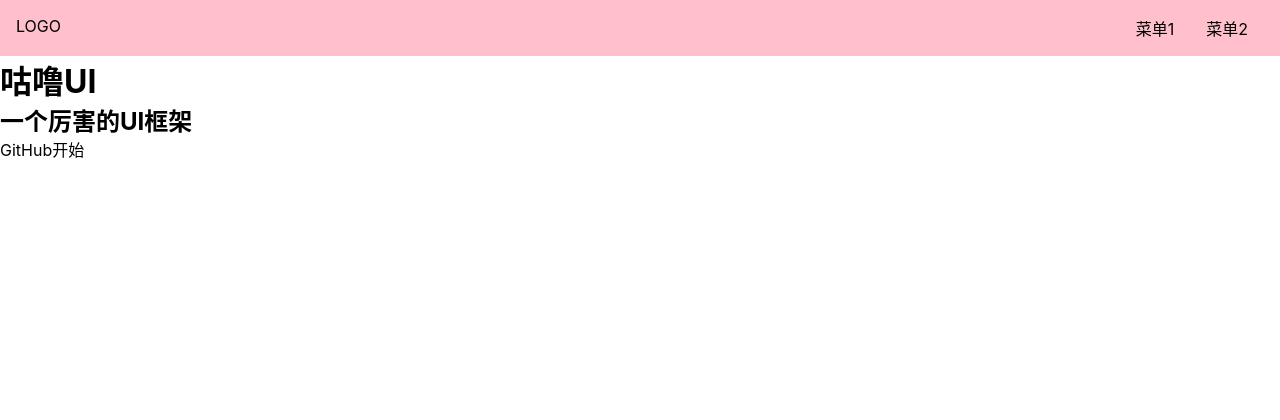
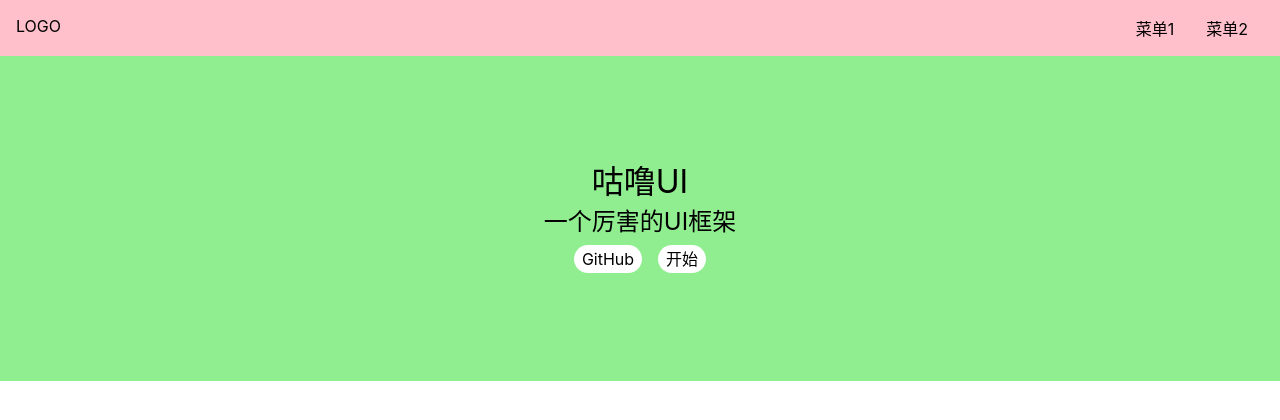
Before and after one commit to gong86627/vite, a Vue app: page / in a window 1280 px wide. Shown: the top 420 px of the page. Built offline with nearby package versions, Linux system fonts and the light colour scheme.

Commit message:
toggle aside

```diff
--- a/src/App.vue
+++ b/src/App.vue
@@ -9,7 +9,7 @@
   name: "App",
   setup() {
     const menuVisible = ref(false);
-    provide("xxx", menuVisible); //标记为所有的后代均可以使用
+    provide("menuVisible", menuVisible); //标记为所有的后代均可以使用
   },
 };
 </script>
--- a/src/components/Topnav.vue
+++ b/src/components/Topnav.vue
@@ -1,6 +1,6 @@
 <template>
   <div class="topnav">
-    <div class="logo">LOGO</div>
+    <div class="logo" @click="toggleMenu">LOGO</div>
     <ul class="menu">
       <li>菜单1</li>
       <li>菜单2</li>
@@ -9,7 +9,16 @@
 </template>
 
 <script lang="ts">
-export default {};
+import { inject, Ref } from 'vue';
+export default {
+  setup(){
+    const menuVisible = inject<Ref<boolean>>('menuVisible');  //get
+    const toggleMenu = ()=>{
+      menuVisible.value = !menuVisible.value
+    }
+    return {toggleMenu}
+  }
+};
 </script>
 
 <style lang="scss" scoped>
@@ -17,6 +26,8 @@
   background: pink;
   display: flex;
   padding: 16px;
+  position: relative;
+  z-index:10;
   > .logo {
     max-width: 6em;
     margin-right: auto;
--- a/src/index.scss
+++ b/src/index.scss
@@ -1,22 +1,37 @@
-*{
+* {
   margin: 0;
   padding: 0;
   box-sizing: border-box;
 }
-ul,ol{
+ul,
+ol {
   list-style: none;
 }
-a{
+a {
   text-decoration: none;
   color: inherit;
-  &:hover{
+  &:hover {
     border-bottom: 1px solid;
+    cursor: pointer;
   }
+}
+
+h1,
+h2,
+h3,
+h4,
+h5,
+h6 {
+  font-weight: normal;
 }
 
 body {
   font-size: 16px;
   // 为什么这样写 font-family
   // 答案见 https://github.com/zenozeng/fonts.css/
-  font-family: -apple-system, "Noto Sans", "Helvetica Neue", Helvetica, "Nimbus Sans L", Arial, "Liberation Sans", "PingFang SC", "Hiragino Sans GB", "Noto Sans CJK SC", "Source Han Sans SC", "Source Han Sans CN", "Microsoft YaHei", "Wenquanyi Micro Hei", "WenQuanYi Zen Hei", "ST Heiti", SimHei, "WenQuanYi Zen Hei Sharp", sans-serif;
+  font-family: -apple-system, "Noto Sans", "Helvetica Neue", Helvetica,
+    "Nimbus Sans L", Arial, "Liberation Sans", "PingFang SC", "Hiragino Sans GB",
+    "Noto Sans CJK SC", "Source Han Sans SC", "Source Han Sans CN",
+    "Microsoft YaHei", "Wenquanyi Micro Hei", "WenQuanYi Zen Hei", "ST Heiti",
+    SimHei, "WenQuanYi Zen Hei Sharp", sans-serif;
 }
--- a/src/views/Doc.vue
+++ b/src/views/Doc.vue
@@ -2,20 +2,58 @@
   <div>
     <Topnav />
     <div class="content">
-      <aside>边栏</aside>
+      <aside v-if="menuVisible">
+        <h2>组件列表</h2>
+        <ol>
+          <li>
+            <router-link to="/doc/switch">Switch 组件</router-link>
+          </li>
+          <li>
+            <router-link to="/doc/button">Button 组件</router-link>
+          </li>
+          <li>
+            <router-link to="/doc/dialog">Dialog 组件</router-link>
+          </li>
+          <li>
+            <router-link to="/doc/tabs">Tab 组件</router-link>
+          </li>
+        </ol>
+      </aside>
       <main>主内容</main>
     </div>
   </div>
 </template>
 
-<script>
+<script lang="ts">
+import { inject, Ref } from 'vue';
 import Topnav from "../components/Topnav.vue";
 
 export default {
   name: "Doc",
   components: { Topnav },
+  setup(){
+    const menuVisible = inject<Ref<boolean>>('menuVisible');  //get
+    return { menuVisible }
+  }
 };
 </script>
 
-<style scoped>
+<style lang="scss" scoped>
+  aside{
+    background:lightblue;
+    width:150px;
+    padding:16px;
+    position: fixed;
+    top:0;
+    left:0;
+    padding-top:70px;
+    > h2{
+      margin-bottom: 4px;
+    }
+    > ol {
+      > li{
+        padding:4px 0;
+      }
+    }
+  }
 </style>
--- a/src/views/Home.vue
+++ b/src/views/Home.vue
@@ -5,8 +5,8 @@
       <h1>咕噜UI</h1>
       <h2>一个厉害的UI框架</h2>
       <p class="actions">
-        <a>GitHub</a>
-        <a>开始</a>
+        <a href="https://github.com">GitHub</a>
+        <router-link to="/doc">开始</router-link>
       </p>
     </div>
   </div>
@@ -22,4 +22,25 @@
 </script>
 
 <style lang="scss" scoped>
+  .banner{
+    padding:100px 0;
+    display:flex;
+    justify-content: center;
+    align-items: center;
+    flex-direction: column;
+    background:lightgreen;
+    > .actions {
+      padding: 8px 0;
+      a{
+        margin:0 8px;
+        background: #fff;
+        display: inline-block;
+        $h : 28px;
+        height:$h;
+        line-height: $h;
+        border-radius: $h/2;
+        padding:0 8px;
+      }
+    }
+  }
 </style>
```
